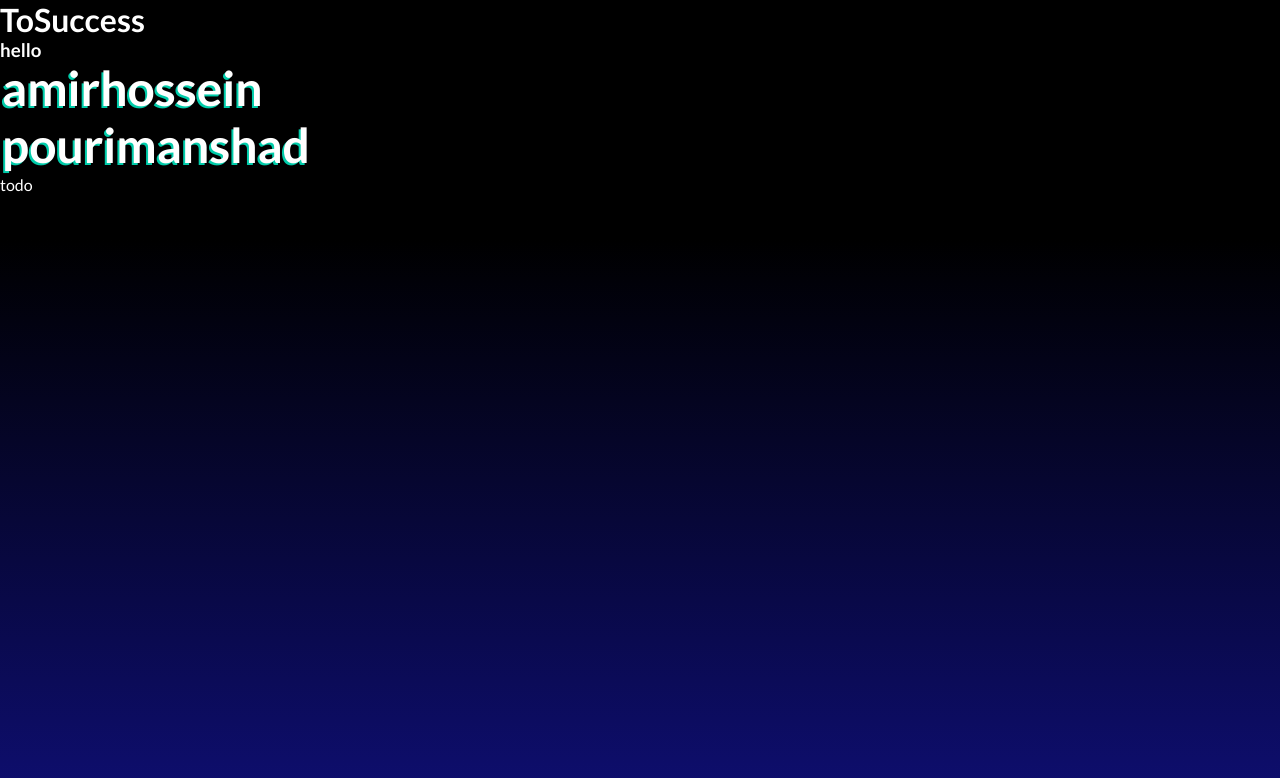
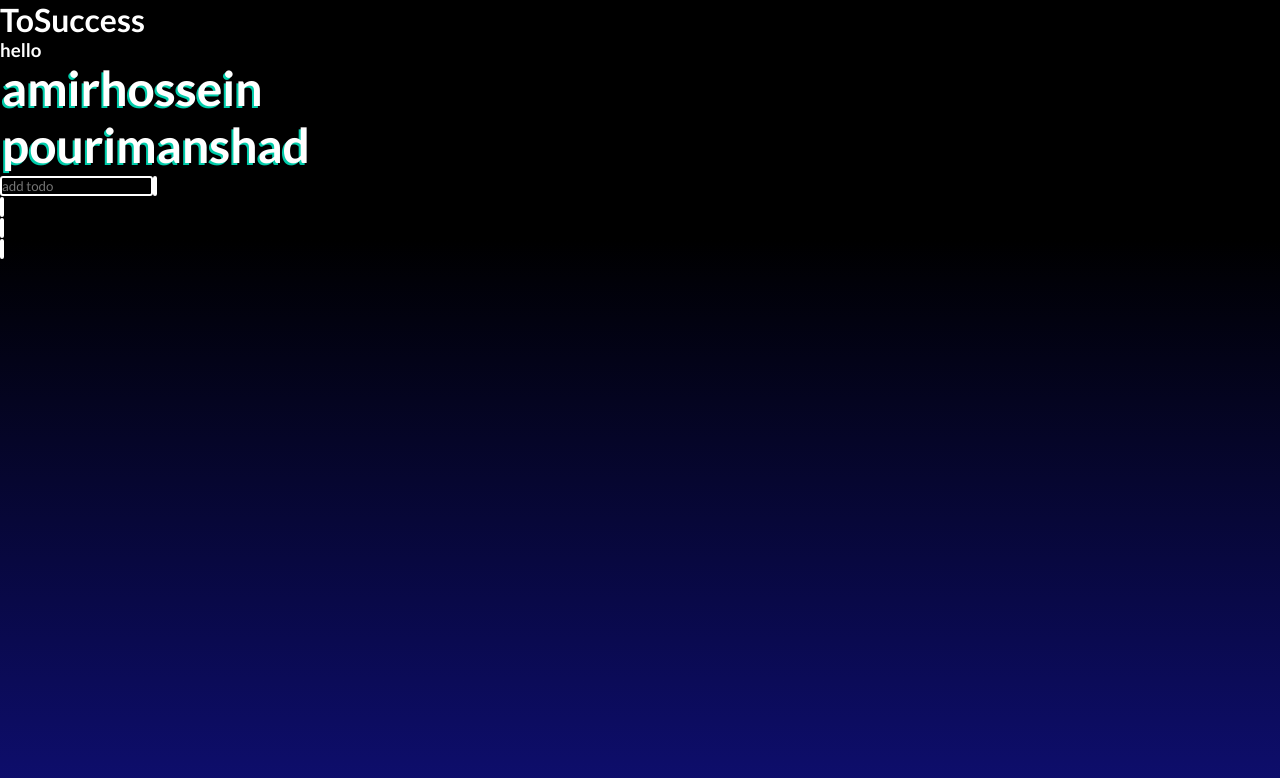
Before and after one commit to AmirManshadi/ToSuccess, a React (Vite) app: page / in a window 1280 px wide. Shown: the top 778 px of the page. Built offline with nearby package versions, Linux system fonts and the light colour scheme.

Commit message:
created TodoList.jsx component

```diff
--- a/src/components/TodoList.jsx
+++ b/src/components/TodoList.jsx
@@ -1,5 +1,23 @@
+import Button from "./Button"
+import TodoInput from "./TodoInput"
+import TodoItem from "./TodoItem"
+import btnTypes from "../assets/buttons"
+
 const TodoList = () => {
-	return <div className="todo-list">todo</div>
+	return (
+		<div className="todo-container">
+			<form className="todo-input">
+				<TodoInput>
+					<Button icon={btnTypes.add} />
+				</TodoInput>
+			</form>
+			<div className="todo-list">
+				<TodoItem icon={btnTypes.done} />
+				<TodoItem icon={btnTypes.done} />
+				<TodoItem icon={btnTypes.done} />
+			</div>
+		</div>
+	)
 }
 
 export default TodoList
```
